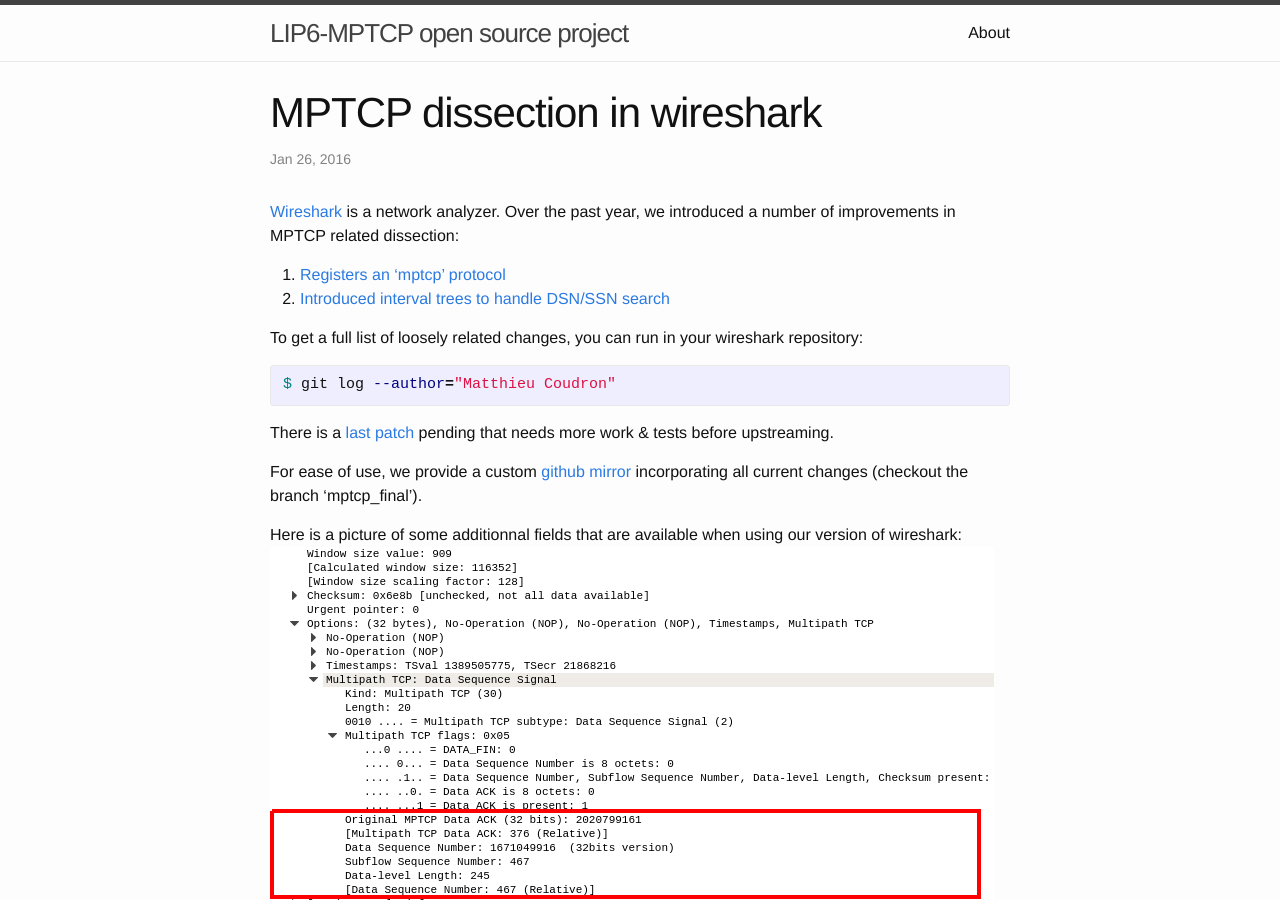
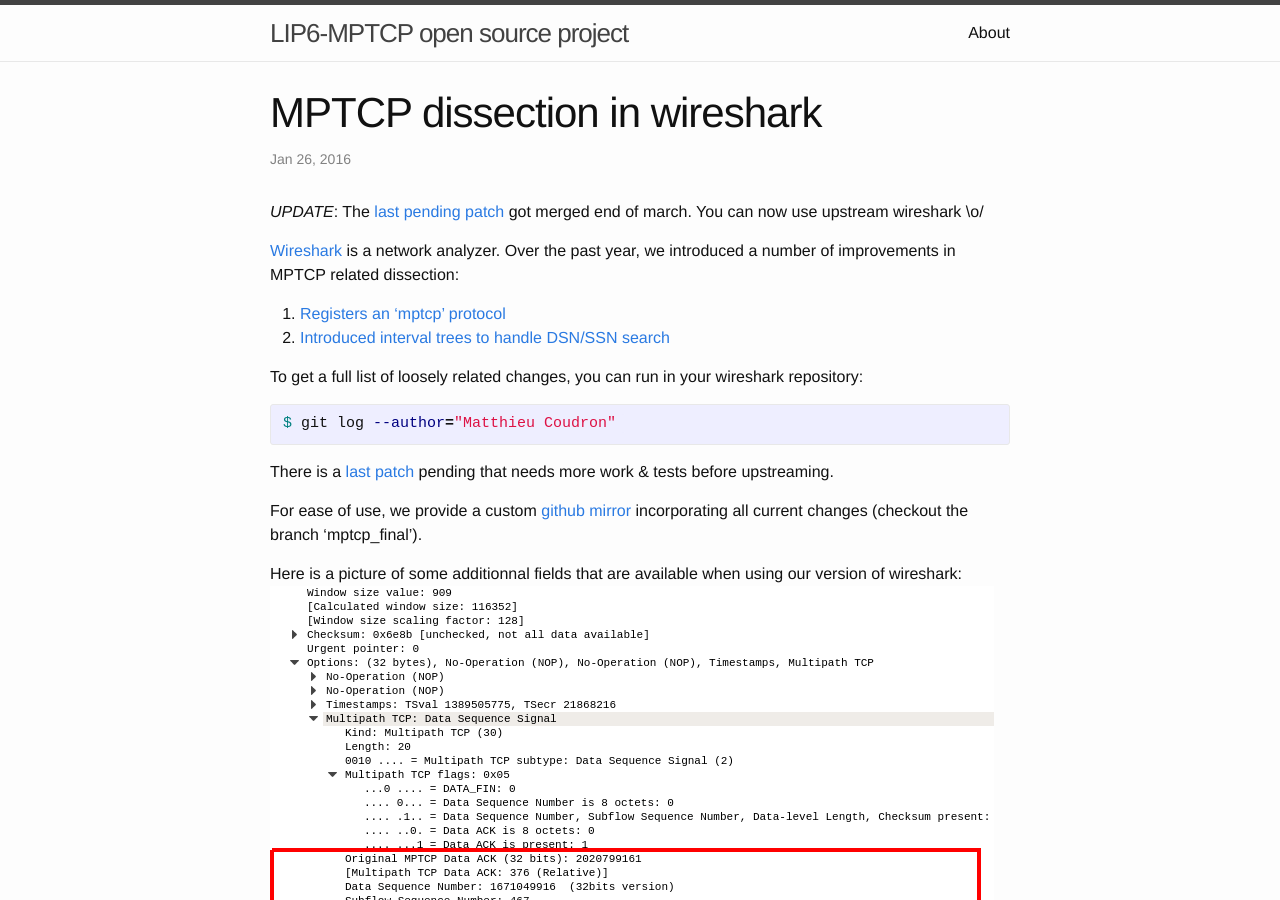
Before and after one commit to FREELANCER2017/lip6-mptcp.github.io, a Jekyll site: the page built from _posts/2016-01-26-wireshark-presentation.markdown, in a window 1280 px wide and 900 px high. Built offline with Jekyll 4.4.1, drawn with Linux system fonts in a browser that asks for light colours; comment, search, counter and statistics services are not loaded.

Commit message:
Updated post to notify of patch merge

```diff
--- a/_posts/2016-01-26-wireshark-presentation.markdown
+++ b/_posts/2016-01-26-wireshark-presentation.markdown
@@ -4,6 +4,9 @@ title:  "MPTCP dissection in wireshark"
 date:   2016-01-26 14:00:27
 categories: mptcp wireshark
 ---
+
+*UPDATE*: The [last pending patch](https://code.wireshark.org/review/#/c/12316/) got merged end of march.
+You can now use upstream wireshark \o/
 
 [Wireshark] is a network analyzer.
 Over the past year, we introduced a number of improvements in MPTCP related dissection:
```
